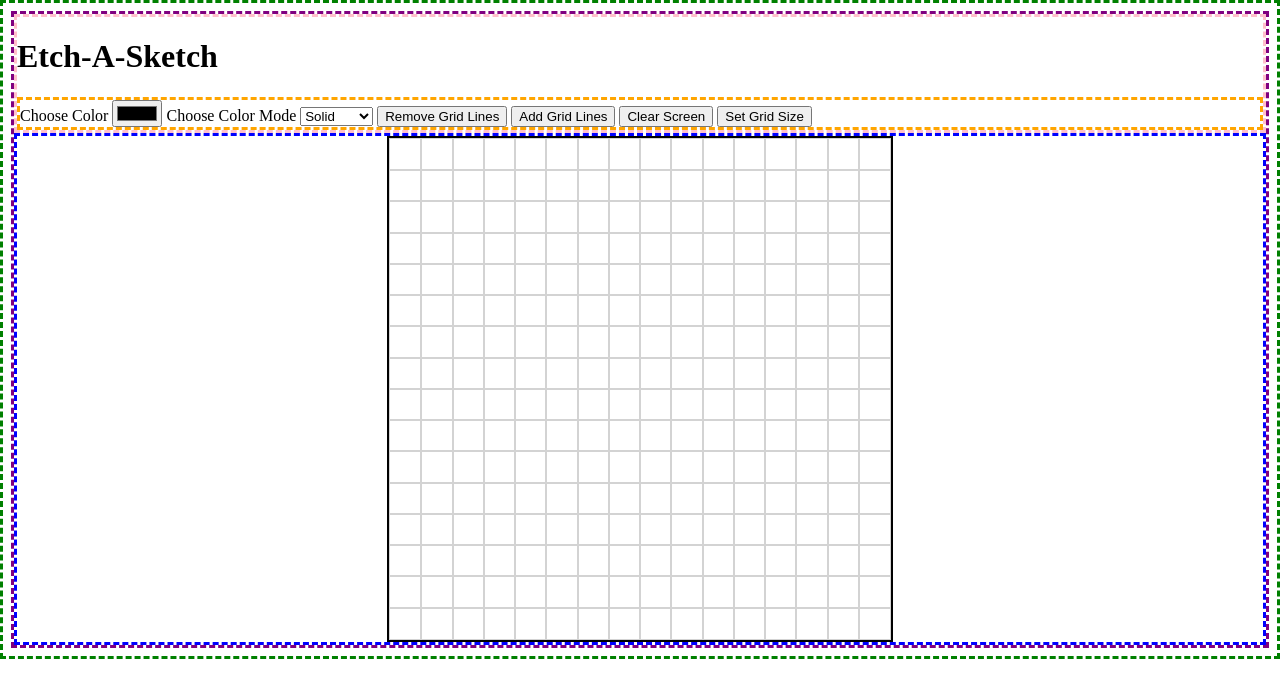
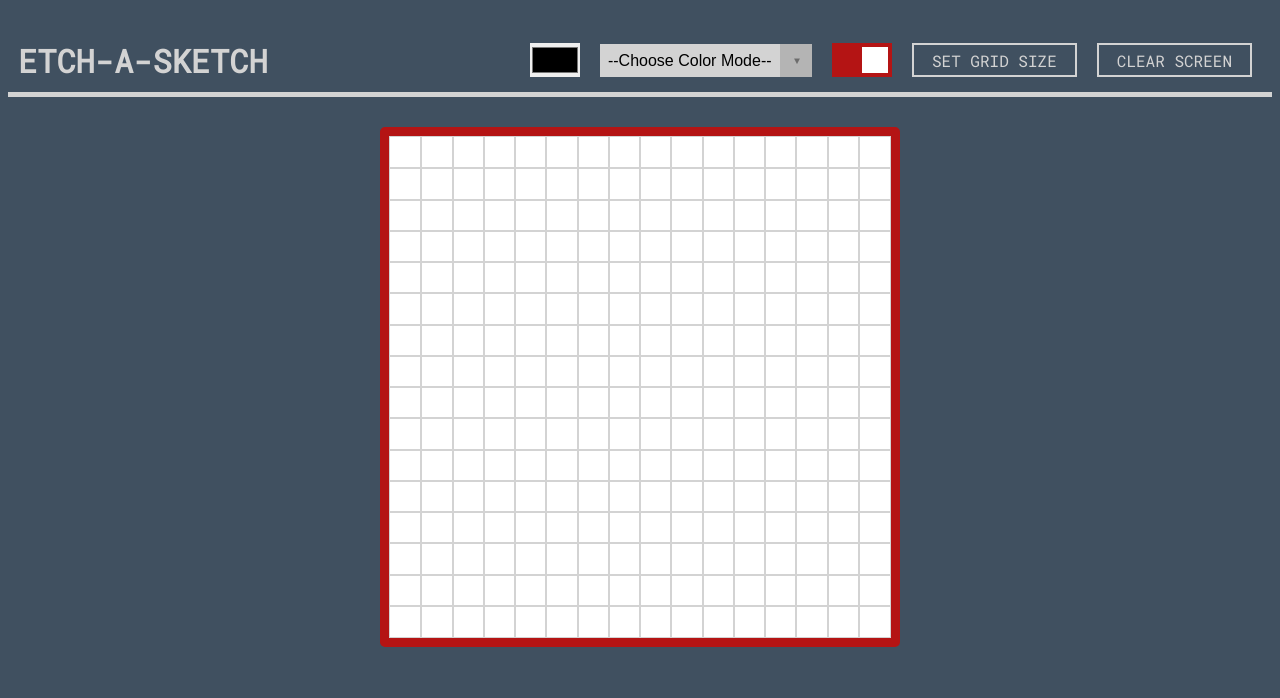
Before and after one commit to andent2/etchasketch, a plain HTML site: page index.html in a window 1280 px wide. Drawn offline with Linux system fonts and the light colour scheme.

Commit message:
add styles

```diff
--- a/index.html
+++ b/index.html
@@ -6,6 +6,10 @@
     <title>Etch-a-Sketch</title>
 
     <link rel="stylesheet" type="text/css" href="styles.css">
+
+    <link href="https://fonts.googleapis.com/css2?family=Roboto+Mono&display=swap"
+    rel="stylesheet" />
+
 
 </head>
 
@@ -17,24 +21,40 @@
 
         <div id="toolBar">
 
-            <label forId="chooseColorButton">Choose Color</label>
-            <input class="toolBarButton" id="chooseColorButton" type="color" value="#000000"></input>
+            <div class="tool">
+                <input id="chooseColorButton" type="color" value="#000000"></input>
+            </div>
 
-            <label forId="colorMode">Choose Color Mode</label>
+            <div class="tool">
+                <div class="custom-dropdown">
                     <select name="colorName" id="colorMode">
+                        <option value="solid">--Choose Color Mode--</option>
                         <option value="solid">Solid</option>
                         <option value="shade">Shade</option>
                         <option value="random">Random</option>
                         <option value="erase">Erase</option>
                     </select>
+                </div>
+            </div>
 
-            <button class="toolBarButton" id="removeGridLinesButton">Remove Grid Lines</button>
+            <div class="tool">
+                <label class="switch">
+                    <input type="checkbox" id="gridLineSwitch" checked>
+                    <span class="slider"></span>
+                </label>
+            </div>
 
-            <button class="toolBarButton" id="addGridLinesButton">Add Grid Lines</button>
+            <div class="tool">
+                <div class="button" id="setGridSizeButton">
+                    <text>Set Grid Size</text>
+                </div>
+            </div>
 
-            <button class="toolBarButton" id="clearScreenButton">Clear Screen</button>
-
-            <button class="toolBarButton" id="setGridSizeButton">Set Grid Size</button>
+            <div class="tool">
+                <div class="button" id="clearScreenButton">
+                    <text>Clear Screen</text>
+                </div>
+            </div>
 
         </div>
 
--- a/scripts.js
+++ b/scripts.js
@@ -230,6 +230,17 @@ function setGridSize() {
 
 }
 
+function toggleGridLineSwitch() {
+
+    let gridLineSwitch = document.getElementById("gridLineSwitch")
+
+    if (gridLineSwitch.checked === true) {
+        addGridLines()
+    } else if (gridLineSwitch.checked === false) {
+        removeGridLines()
+    }
+}
+
 
 
 // Creating Inital View
@@ -262,6 +273,5 @@ createInitialView()
 document.getElementById("setGridSizeButton").addEventListener("click", setGridSize);
 document.getElementById("chooseColorButton").addEventListener("input", setDrawColor);
 document.getElementById("colorMode").addEventListener("change", setColorMode);
-document.getElementById("removeGridLinesButton").addEventListener("click", removeGridLines);
-document.getElementById("addGridLinesButton").addEventListener("click", addGridLines);
+document.getElementById("gridLineSwitch").addEventListener("click", toggleGridLineSwitch);
 document.getElementById("clearScreenButton").addEventListener("click", clearScreen);
--- a/styles.css
+++ b/styles.css
@@ -1,20 +1,35 @@
-html { border-color: green; border-style: dashed; }
+/* Etch-A-Sketch */
 
-body { border-style: dashed; border-color: purple; }
+/* layout parameters */
 
-header { border-style: dashed; border-color: pink; }
+header {
+    display: flex;
+    justify-content: space-between;
+    align-items: flex-end;
+    padding: 30px 10px 10px 10px;
+    border-bottom: 5px solid lightgrey;
+    margin-bottom: 30px;
+}
 
-#toolBar { border-color: orange; border-style: dashed; }
+#toolBar {
+    display: flex;
+    align-items: flex-end;
+}
 
-#mainView { border-color: blue; border-style: dashed; }
+.tool {
+    display: flex;
+    flex-direction: column;
+    align-items: center;
+    margin: 5px 10px;
+}
+
+h1 {
+    margin: 0px;
+}
 
 
 
-h1 {
-	color: black;
-}
-
-
+/* facilitate etch-a-sketch screen draw function */
 
 #mainView {
     display: flex;
@@ -29,11 +44,204 @@ h1 {
     flex-wrap: wrap;
 
     background-color: white;
-
-	border-style: solid;
-	border-color: black;
 }
 
 .gridCell {
     outline: 1px solid lightgrey;
 }
+
+
+
+
+/* design of page */
+
+/* etch a sketch frame */
+
+#etchASketchScreen {
+    border-width: 10px;
+    border-radius: 5px;
+    border-style: solid;
+    border-color: rgb(180, 20, 20);
+}
+
+/* font */
+
+body {
+    color: white;
+    font-family: 'Roboto Mono', monospace;
+    text-transform: uppercase;
+}
+
+label {
+    color: lightgrey;
+}
+
+h1 {
+    color: lightgrey;
+}
+
+
+/* background colors */
+
+body {
+    background-color: #405060
+}
+
+
+
+/*Tool styles */
+
+/* change the color picker size */
+
+#chooseColorButton {
+    height: 34px;
+    border: none;
+    padding: 0px
+}
+
+
+
+/* custom dropdown  */
+
+.custom-dropdown {
+    position: relative;
+    display: inline-block;
+    vertical-align: middle;
+}
+
+.custom-dropdown select {
+    background-color: lightgrey;
+    color: #000;
+    font-size: inherit;
+    padding: .5em;
+    padding-right: 2.5em;
+    border: 0;
+    margin: 0;
+    text-indent: 0.01px;
+    text-overflow: '';
+    -webkit-appearance: none;
+}
+
+.custom-dropdown::before,
+.custom-dropdown::after {
+    content: "";
+    position: absolute;
+    pointer-events: none;
+}
+
+.custom-dropdown::after {
+    content: "\25BC";
+    height: 1em;
+    font-size: .625em;
+    line-height: 1;
+    right: 1.2em;
+    top: 50%;
+    margin-top: -.5em;
+}
+
+.custom-dropdown::before {
+    width: 2em;
+    right: 0;
+    top: 0;
+    bottom: 0;
+}
+
+.custom-dropdown select[disabled] {
+    color: rgba(0, 0, 0, .3);
+}
+
+.custom-dropdown select[disabled]::after {
+    color: rgba(0, 0, 0, .1);
+}
+
+.custom-dropdown::before {
+    background-color: rgba(0, 0, 0, .15);
+}
+
+.custom-dropdown::after {
+    color: rgba(0, 0, 0, .4);
+}
+
+
+
+/* sliding switch */
+
+/* The switch - the box around the slider */
+.switch {
+    position: relative;
+    display: inline-block;
+    width: 60px;
+    height: 34px;
+}
+
+/* Hide default HTML checkbox */
+.switch input {
+    opacity: 0;
+    width: 0;
+    height: 0;
+}
+
+/* The slider */
+.slider {
+    position: absolute;
+    cursor: pointer;
+    top: 0;
+    left: 0;
+    right: 0;
+    bottom: 0;
+    background-color: #ccc;
+    -webkit-transition: .4s;
+    transition: .4s;
+}
+
+.slider:before {
+    position: absolute;
+    content: "";
+    height: 26px;
+    width: 26px;
+    left: 4px;
+    bottom: 4px;
+    background-color: white;
+    -webkit-transition: .4s;
+    transition: .4s;
+}
+
+input:checked+.slider {
+    background-color: rgb(180, 20, 20);
+}
+
+input:focus+.slider {
+    box-shadow: 0 0 1px #2196F3;
+}
+
+input:checked+.slider:before {
+    -webkit-transform: translateX(26px);
+    -ms-transform: translateX(26px);
+    transform: translateX(26px);
+}
+
+
+
+/* Rectangle Buttons */
+
+.button {
+    color: lightgrey;
+    text-transform: uppercase;
+
+    display: flex;
+    flex-direction: column;
+    justify-content: center;
+    padding: 3px 18px;
+    border: 2px solid lightgrey;
+
+    height: 24px;
+
+    transition: all 0.15s;
+
+}
+
+.button:hover {
+    color: darkgrey;
+
+    border: 2px solid darkgrey;
+}
```
Lines whose indentation alone changed are shown as unchanged.
